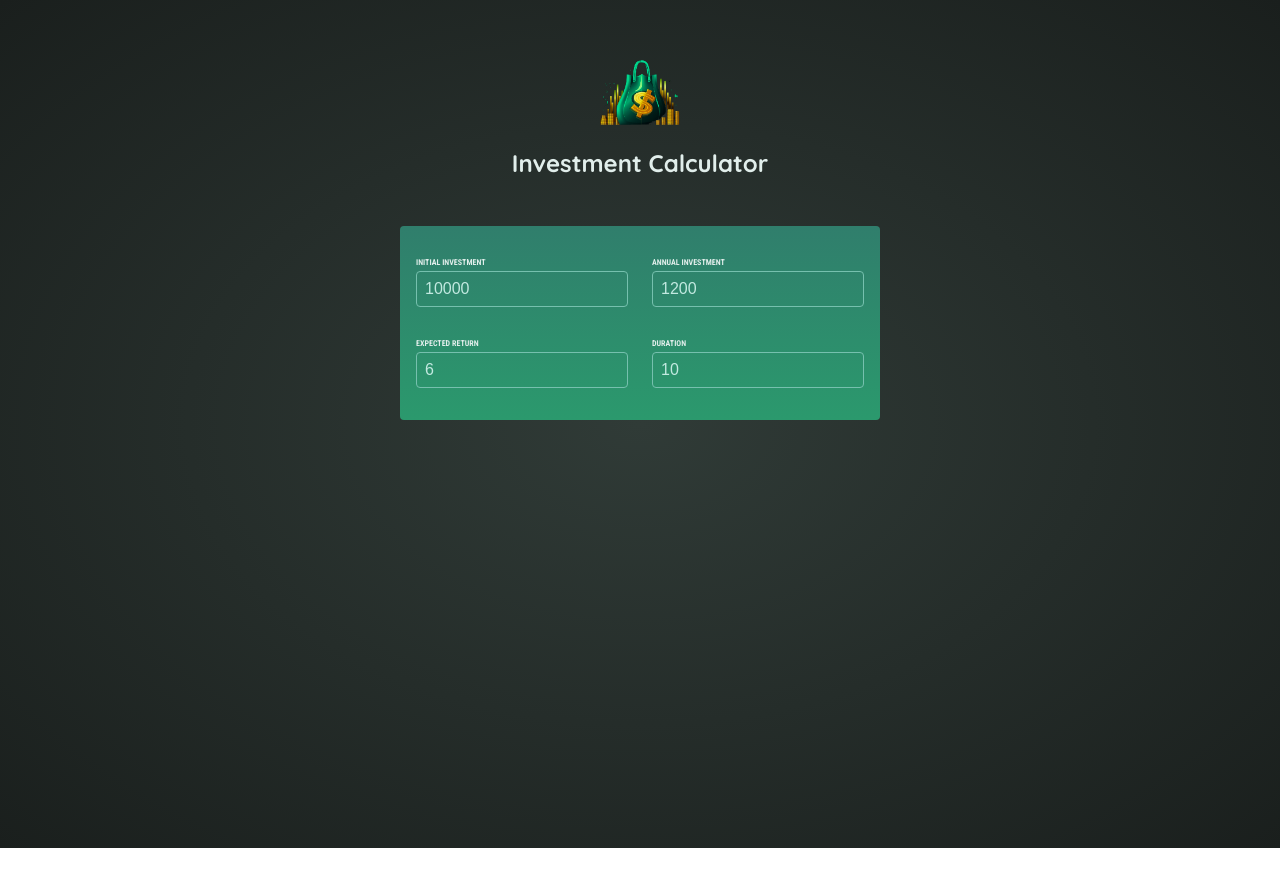
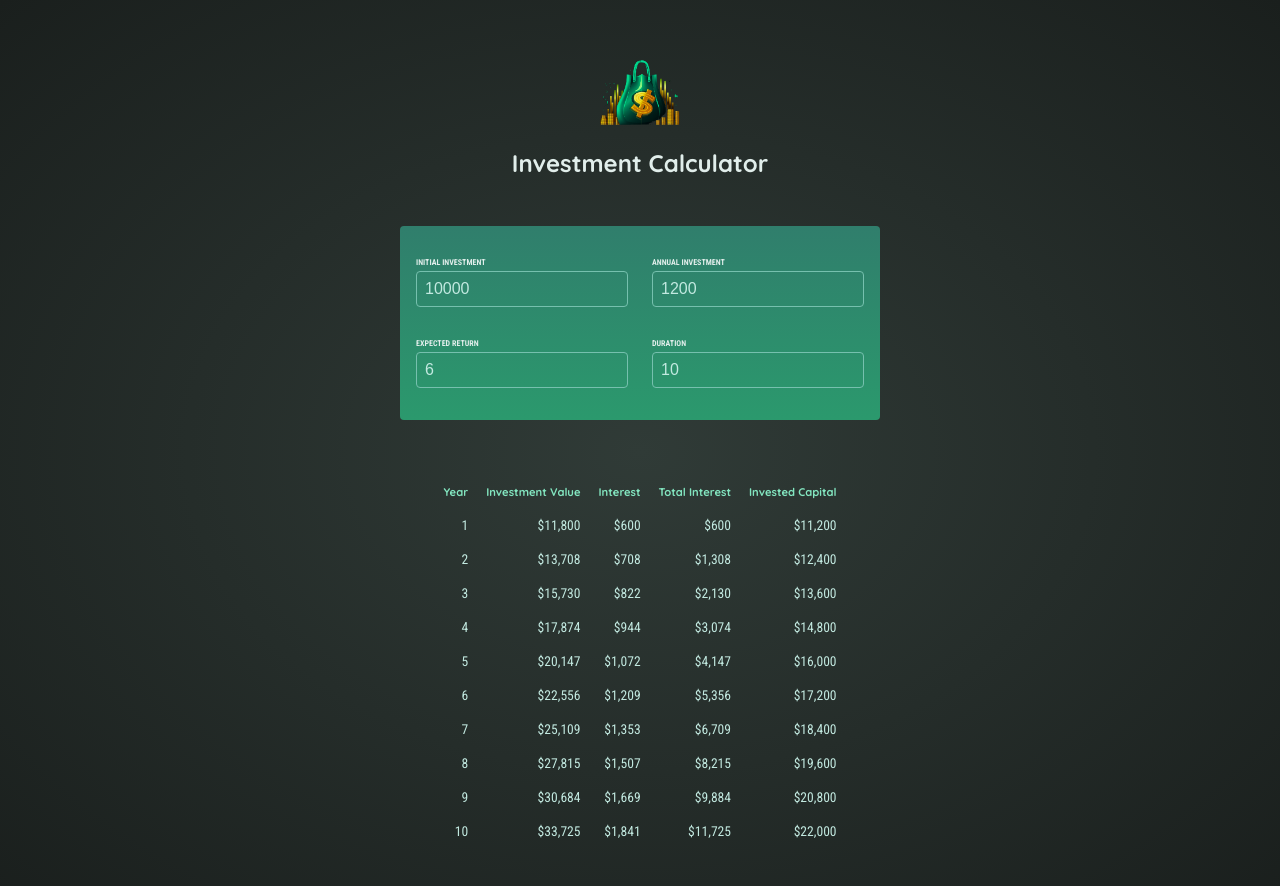
Before and after one commit to DimitriCher/Investment-Calculator, a React (Vite) app: page / in a window 1280 px wide. Shown: the top 886 px of the page. Before the commit the page ends 848 px from the top, so only its background shows below. Built offline with nearby package versions, Linux system fonts and the light colour scheme.

Commit message:
Created a table of results

```diff
--- a/src/components/Results.jsx
+++ b/src/components/Results.jsx
@@ -1,7 +1,43 @@
-import { calculateInvestmentResults } from '../util/investment';
+import { calculateInvestmentResults, formatter } from '../util/investment';
 
 export default function Results({ userInput }) {
   const resultsData = calculateInvestmentResults(userInput);
-  console.log(resultsData);
-  return <p></p>;
+  const initialInvestment =
+    resultsData[0].valueEndOfYear -
+    resultsData[0].interest -
+    resultsData[0].annualInvestment;
+
+  return (
+    <table id="result">
+      <thead>
+        <tr>
+          <th>Year</th>
+          <th>Investment Value</th>
+          <th>Interest</th>
+          <th>Total Interest</th>
+          <th>Invested Capital</th>
+        </tr>
+      </thead>
+      <tbody>
+        {resultsData.map((yearData) => {
+          const totalInterest =
+            yearData.valueEndOfYear -
+            yearData.annualInvestment * yearData.year -
+            initialInvestment;
+
+          const totalAmountInvested = yearData.valueEndOfYear - totalInterest;
+
+          return (
+            <tr key={yearData.year}>
+              <td>{yearData.year}</td>
+              <td>{formatter.format(yearData.valueEndOfYear)}</td>
+              <td>{formatter.format(yearData.interest)}</td>
+              <td>{formatter.format(totalInterest)}</td>
+              <td>{formatter.format(totalAmountInvested)}</td>
+            </tr>
+          );
+        })}
+      </tbody>
+    </table>
+  );
 }
```
